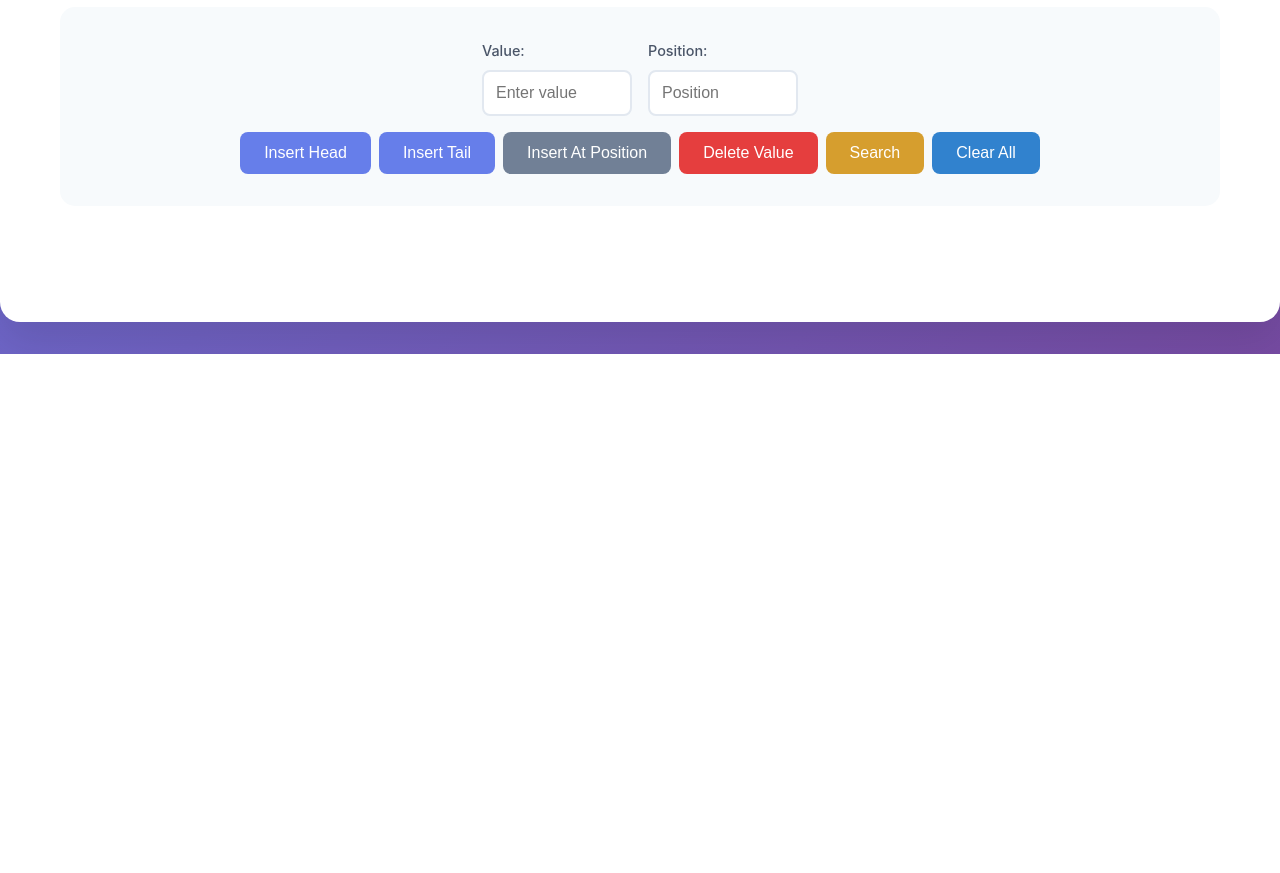
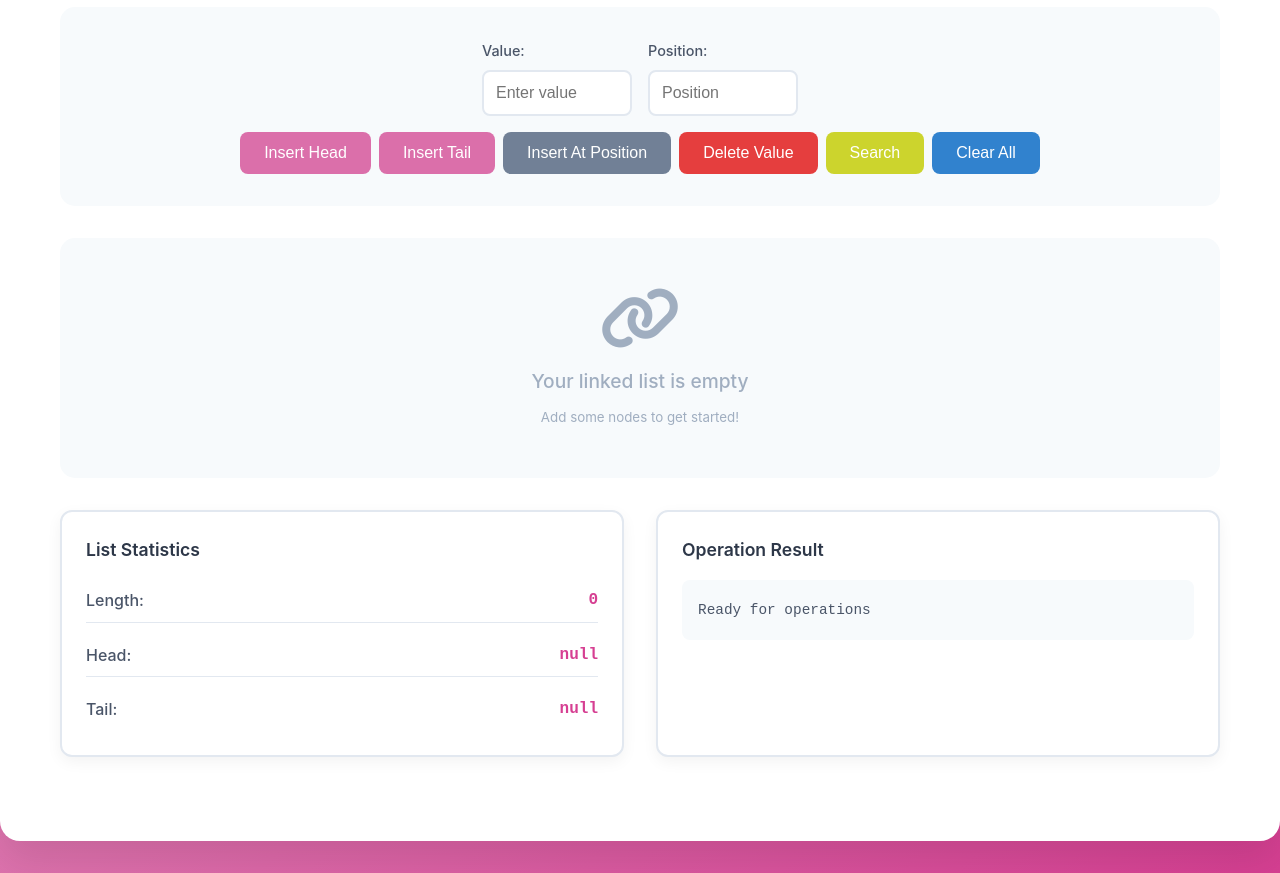
Before and after one commit to theriakhurana/Ria-s-ChainReact, a plain HTML site: page index.html in a window 1280 px wide. Shown: the part 920-1793 px from the top of the page. Before the commit the page ends 1274 px from the top, so only its background shows below. Drawn offline with Linux system fonts and the light colour scheme.

Commit message:
Created visualization section

```diff
--- a/index.html
+++ b/index.html
@@ -63,7 +63,7 @@
       <div class="container">
         <h2 class="section-title">Interactive Visualizer</h2>
 
-        <div class="panel">
+        <div class="control-panel">
           <div class="controls">
             <label for="nodeValue">Value:</label>
             <input type="number" id="nodeValue" placeholder="Enter value" min="0" max="999">
@@ -83,6 +83,43 @@
             <button class="btn btn-info">Clear All</button>
           </div>
         </div>
+
+        <div class="visualization-area">
+            <div class="list-container" id="listContainer">
+                <div class="empty-state" id="emptyState">
+                    <i class="fas fa-link"></i>
+                    <p>Your linked list is empty</p>
+                    <small>Add some nodes to get started!</small>
+                </div>
+            </div>
+        </div>
+
+        <div class="info-panel">
+          <div class="info-card">
+              <h4>List Statistics</h4>
+              <div class="stats">
+                  <div class="stat">
+                      <span class="stat-label">Length:</span>
+                      <span class="stat-value" id="listLength">0</span>
+                  </div>
+                  <div class="stat">
+                      <span class="stat-label">Head:</span>
+                      <span class="stat-value" id="headValue">null</span>
+                  </div>
+                  <div class="stat">
+                      <span class="stat-label">Tail:</span>
+                      <span class="stat-value" id="tailValue">null</span>
+                  </div>
+              </div>
+          </div>
+
+          <div class="info-card">
+              <h4>Operation Result</h4>
+              <div class="operation-result" id="operationResult">
+                  Ready for operations
+              </div>
+          </div>
+      </div>
       </div>
     </section>
    </main>
--- a/styles/styles.css
+++ b/styles/styles.css
@@ -8,7 +8,7 @@ body{
   font-family: "Inter", "Segoe UI", sans-serif;
   color: #2d3748;
   min-height: 100vh;
-  background: linear-gradient(135deg, #667eea 0%, #764ba2 100%);
+  background: linear-gradient(135deg, #e8bad4 0%, #d63f92 100%);
   line-height: 1.6;
 }
 
@@ -45,7 +45,7 @@ body{
 }
 
 .header-title i{
-  color: #667eea;
+  color: #d63f92;
 }
 
 .header-nav{
@@ -62,7 +62,7 @@ body{
 }
 
 .nav-link:hover{
-  color: #667eea;
+  color: #d63f92;
 }
 
 .nav-link::after{
@@ -72,7 +72,7 @@ body{
   left: 0;
   width: 0;
   height: 2px;
-  background: #667eea;
+  background: #d63f92;
   transition: width 0.3s ease;
 }
 
@@ -108,7 +108,7 @@ body{
   transform: translateX(-50%);
   width: 60px;
   height: 4px;
-  background: linear-gradient(90deg, #667eea, #764ba2);
+  background: linear-gradient(90deg, #e8bad4, #d63f92);
   border-radius: 2px;
 }
 
@@ -151,7 +151,7 @@ body{
 
 .feature-card i {
   font-size: 3rem;
-  color: #667eea;
+  color: #d63f92;
   margin-bottom: 1rem;
 }
 
@@ -172,7 +172,7 @@ body{
   padding: 4rem 0;
 }
 
-.panel{
+.control-panel{
   background: #f7fafc;
   padding: 2rem;
   border-radius: 15px;
@@ -207,7 +207,7 @@ body{
 
 .controls input:focus {
   outline: none;
-  border-color: #667eea;
+  border-color: #d63f92;
 }
 /* buttons ------------------------------------------ */
 
@@ -235,12 +235,12 @@ body{
 }
 
 .btn-primary {
-  background: #667eea;
+  background: #db6faa;
   color: white;
 }
 
 .btn-primary:hover {
-  background: #5a67d8;
+  background: #db6faa;
 }
 
 .btn-secondary {
@@ -262,12 +262,12 @@ body{
 }
 
 .btn-warning {
-  background: #d69e2e;
+  background: #ccd42d;
   color: white;
 }
 
 .btn-warning:hover {
-  background: #b7791f;
+  background: #767b17;
 }
 
 .btn-info {
@@ -278,3 +278,117 @@ body{
 .btn-info:hover {
   background: #2c5282;
 }
+
+/* Visualization area ------------------------------------ */
+.visualization-area {
+  background: #f7fafc;
+  border-radius: 15px;
+  padding: 2rem;
+  margin-bottom: 2rem;
+  min-height: 200px;
+  display: flex;
+  align-items: center;
+  justify-content: center;
+}
+
+.list-container {
+  display: flex;
+  align-items: center;
+  gap: 1rem;
+  overflow-x: auto;
+  padding: 1rem;
+  min-width: 100%;
+  justify-content: center;
+}
+
+.empty-state {
+  text-align: center;
+  color: #a0aec0;
+}
+
+.empty-state i {
+  font-size: 4rem;
+  margin-bottom: 1rem;
+}
+
+.empty-state p {
+  font-size: 1.2rem;
+  font-weight: 500;
+  margin-bottom: 0.5rem;
+}
+
+/* Info Panel ----------------------------------------------------*/
+.info-panel {
+  display: grid;
+  grid-template-columns: repeat(auto-fit, minmax(300px, 1fr));
+  gap: 2rem;
+}
+
+.info-card {
+  background: white;
+  border: 2px solid #e2e8f0;
+  border-radius: 12px;
+  padding: 1.5rem;
+  box-shadow: 0 5px 15px rgba(0, 0, 0, 0.05);
+}
+
+.info-card h4 {
+  font-size: 1.1rem;
+  font-weight: 600;
+  color: #2d3748;
+  margin-bottom: 1rem;
+  display: flex;
+  align-items: center;
+  gap: 0.5rem;
+}
+
+.stats {
+  display: flex;
+  flex-direction: column;
+  gap: 0.75rem;
+}
+
+.stat {
+  display: flex;
+  justify-content: space-between;
+  align-items: center;
+  padding: 0.5rem 0;
+  border-bottom: 1px solid #e2e8f0;
+}
+
+.stat:last-child {
+  border-bottom: none;
+}
+
+.stat-label {
+  font-weight: 500;
+  color: #4a5568;
+}
+
+.stat-value {
+  font-weight: 600;
+  color: #d63f92;
+  font-family: "Courier New", monospace;
+}
+
+.operation-result {
+  padding: 1rem;
+  background: #f7fafc;
+  border-radius: 8px;
+  font-family: "Courier New", monospace;
+  font-size: 0.9rem;
+  color: #4a5568;
+  min-height: 60px;
+  display: flex;
+  align-items: center;
+}
+
+.operation-result.success {
+  background: #c6f6d5;
+  color: #22543d;
+}
+
+.operation-result.error {
+  background: #fed7d7;
+  color: #742a2a;
+}
```
